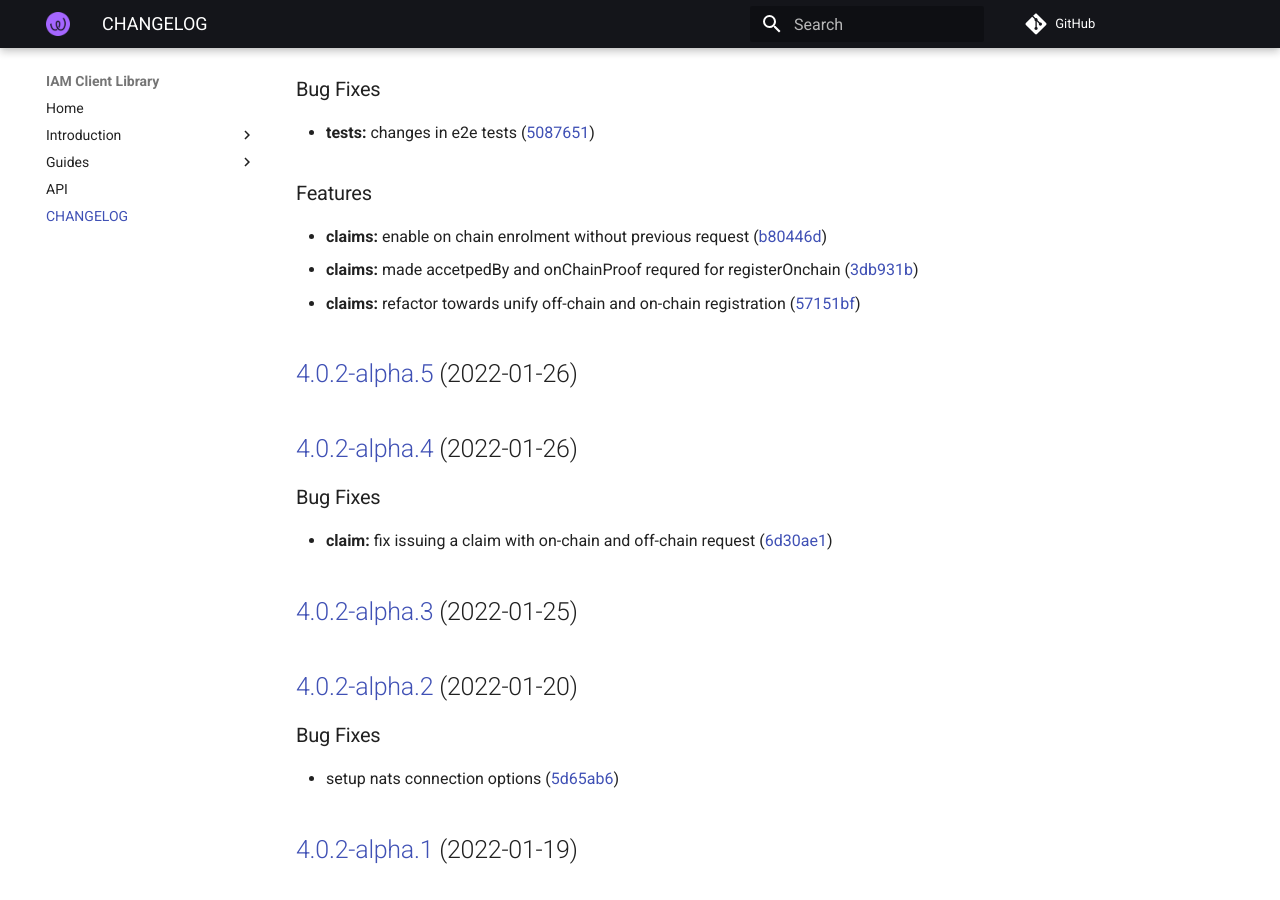
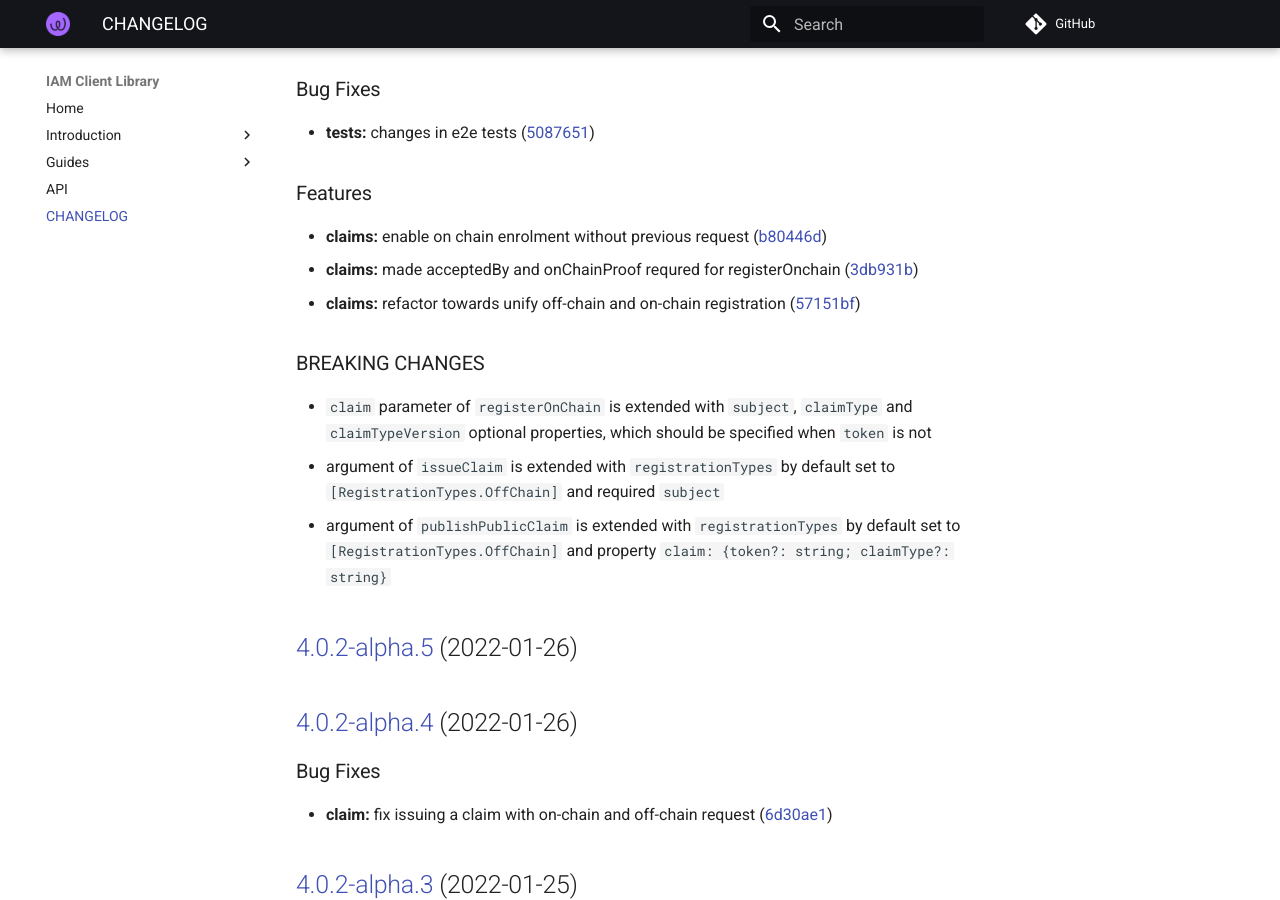
Before and after one commit to energywebfoundation/iam-client-lib, an MkDocs documentation site: the page built from docs/CHANGELOG.md, in a window 1280 px wide and 900 px high, scrolled down 438 px. Built offline with MkDocs 1.6.1 and Material for MkDocs 9.7.7, drawn with Linux system fonts in a browser that asks for light colours; comment, search, counter and statistics services are not loaded.

Commit message:
fix(docs): add breaking changes v4.1 logs

```diff
--- a/docs/CHANGELOG.md
+++ b/docs/CHANGELOG.md
@@ -20,8 +20,15 @@
 ### Features
 
 * **claims:** enable on chain enrolment without previous request ([b80446d](https://github.com/energywebfoundation/iam-client-lib/commit/b80446da278d7435d98723ef8f1bede5b4aa22d2))
-* **claims:** made accetpedBy and onChainProof requred for registerOnchain ([3db931b](https://github.com/energywebfoundation/iam-client-lib/commit/3db931b974a9074aaff956556ac0811188141808))
+* **claims:** made acceptedBy and onChainProof requred for registerOnchain ([3db931b](https://github.com/energywebfoundation/iam-client-lib/commit/3db931b974a9074aaff956556ac0811188141808))
 * **claims:** refactor towards unify off-chain and on-chain registration ([57151bf](https://github.com/energywebfoundation/iam-client-lib/commit/57151bf6d0cb193f814df60376ba2db921e53cf6))
+
+
+### BREAKING CHANGES
+
+* `claim` parameter of `registerOnChain` is extended with `subject`, `claimType` and `claimTypeVersion` optional properties, which should be specified when `token` is not
+* argument of `issueClaim` is extended with `registrationTypes` by default set to `[RegistrationTypes.OffChain]` and required `subject`
+* argument of `publishPublicClaim` is extended with `registrationTypes` by default set to `[RegistrationTypes.OffChain]` and property `claim: {token?: string; claimType?: string}`
 
 ## [4.0.2-alpha.5](https://github.com/energywebfoundation/iam-client-lib/compare/v4.0.2-alpha.4...v4.0.2-alpha.5) (2022-01-26)
 
```
